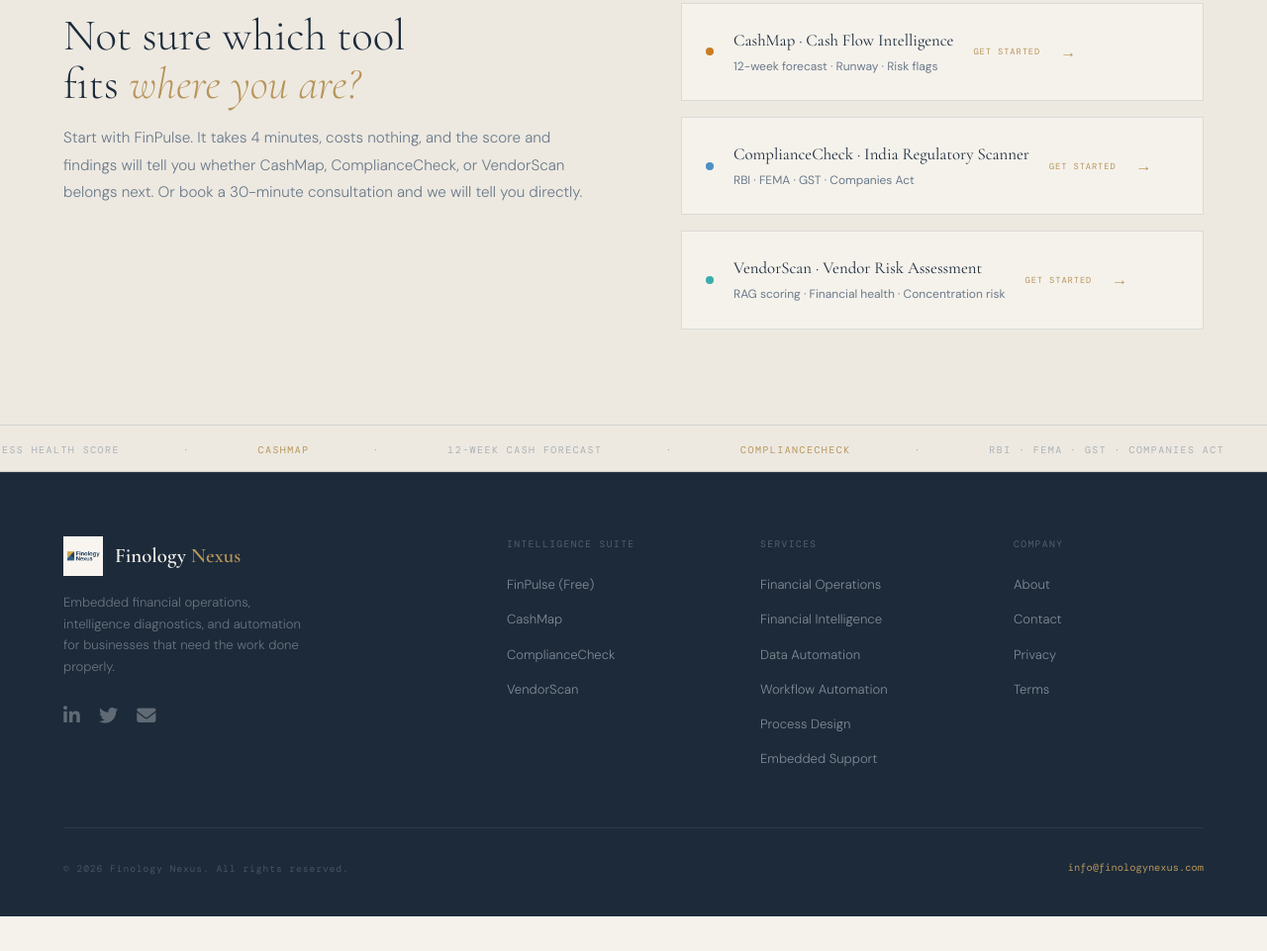
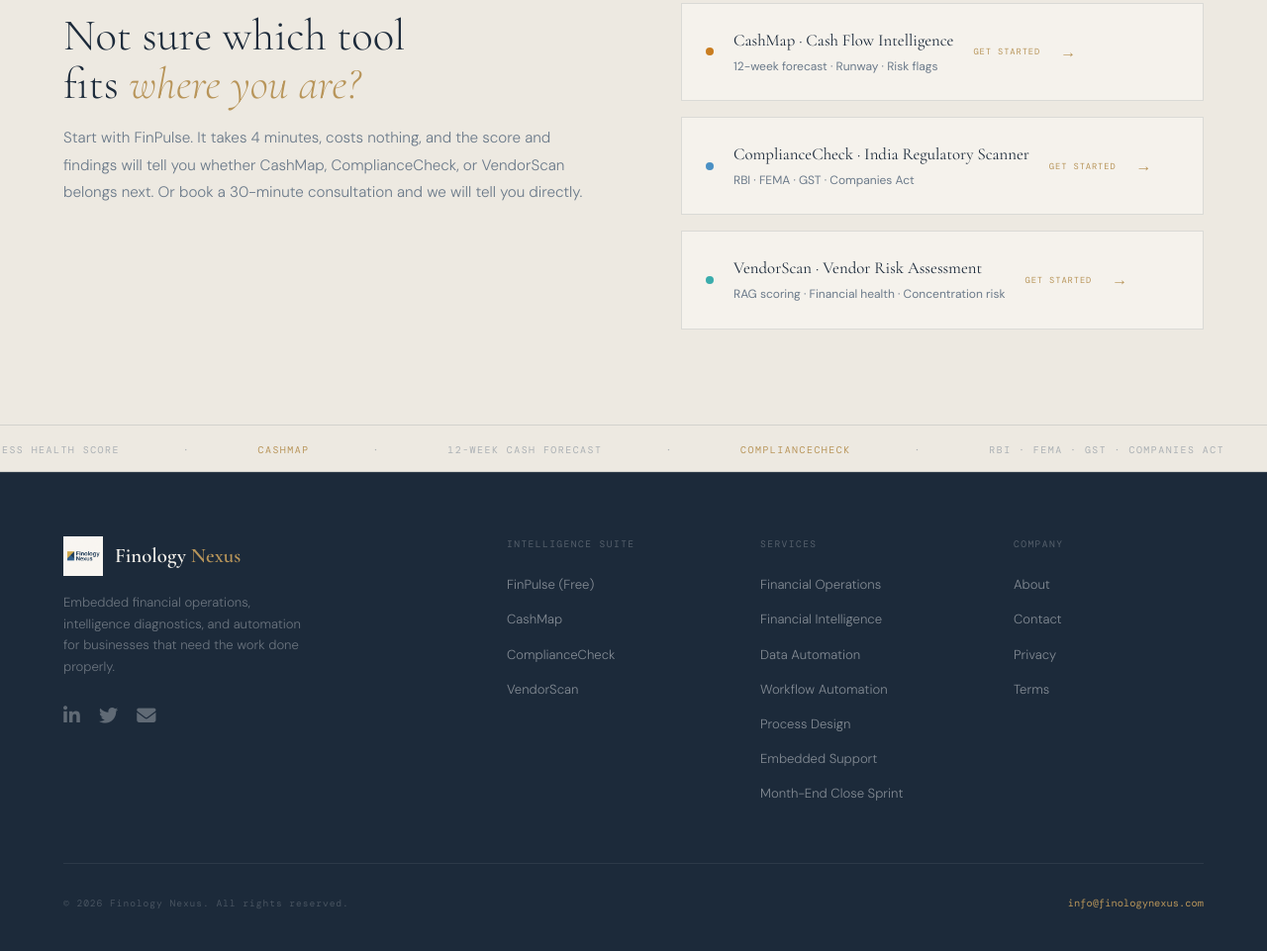
Before and after one commit to nisargthakker08/FinologyNexus, a plain HTML site: page Solutions.html in a window 1280 px wide. Shown: the part 9857-10818 px from the top of the page at 99% size. Before the commit the page ends 10783 px from the top, so only its background shows below. Drawn offline with nearby package versions, Linux system fonts and the light colour scheme; a web font is replaced by a local one.

Commit message:
Add Month-End Close Sprint link to Solutions.html

```diff
--- a/Solutions.html
+++ b/Solutions.html
@@ -1363,6 +1363,7 @@ else attachFormCapture();
         <li><a href="workflow-automation.html">Workflow Automation</a></li>
         <li><a href="process-design.html">Process Design</a></li>
         <li><a href="embedded-support.html">Embedded Support</a></li>
+        <li><a href="close-sprint.html">Month-End Close Sprint</a></li>
       </ul>
     </div>
     <div>
```
